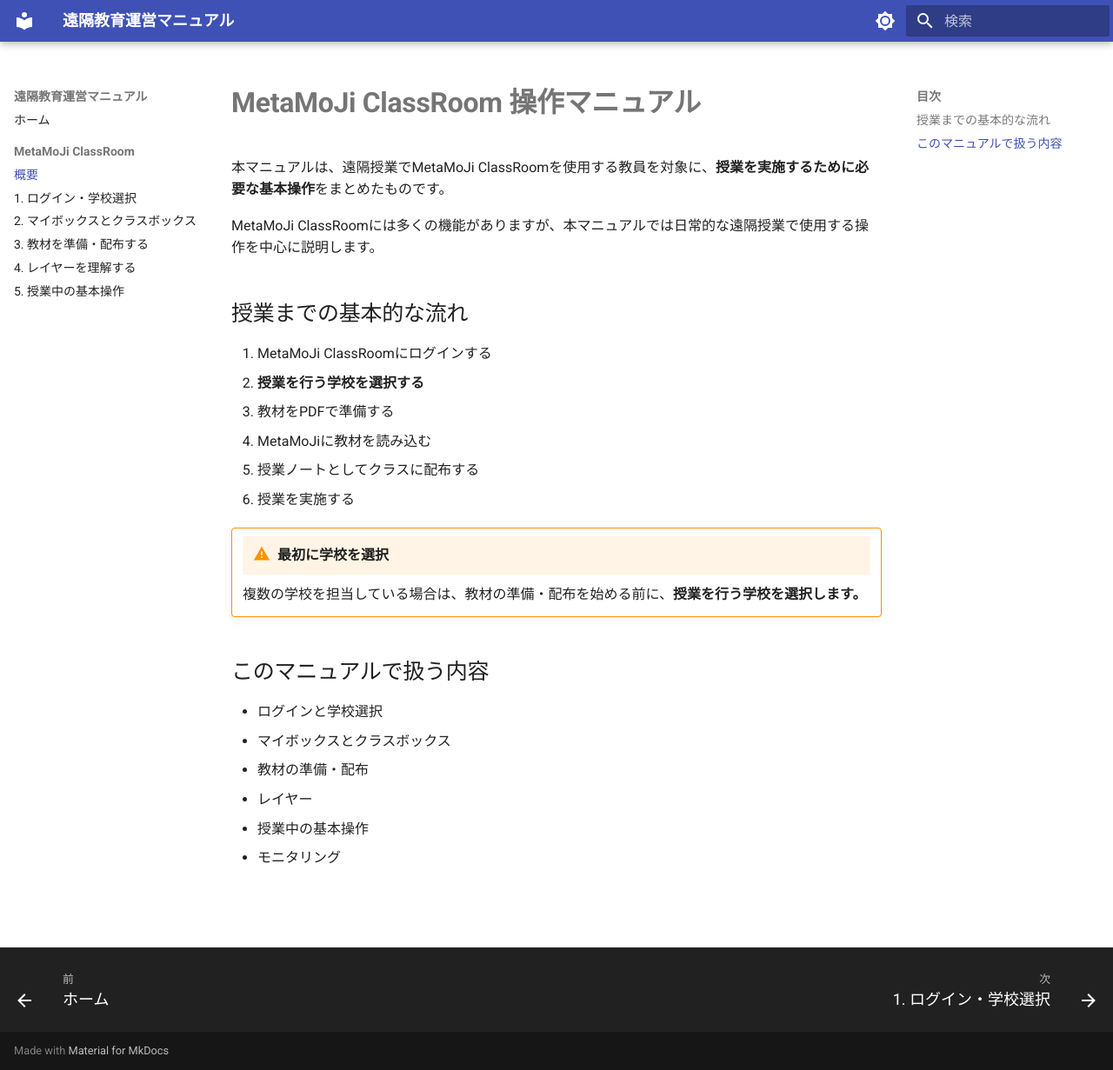
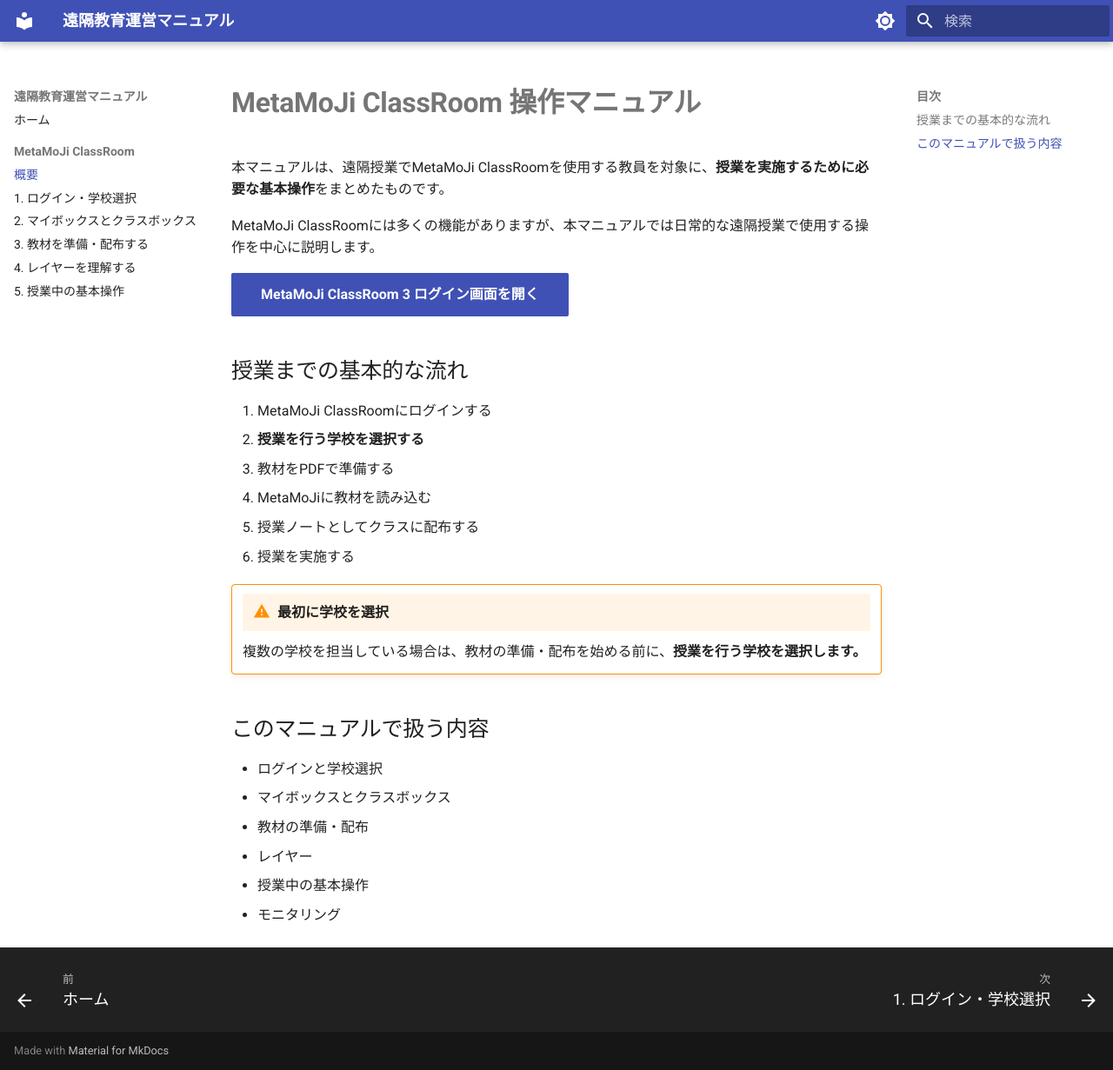
Before and after one commit to a-recs/remote-manual, an MkDocs documentation site: the page built from docs/metamoji/index.md, in a window 1280 px wide and 1231 px high. Shown: the whole window at 87% size. Built offline with MkDocs 1.6.1 and Material for MkDocs 9.7.7, drawn with Linux system fonts in a browser that asks for light colours.

Commit message:
Add MetaMoJi login link to overview

```diff
--- a/docs/metamoji/index.md
+++ b/docs/metamoji/index.md
@@ -3,6 +3,8 @@
 本マニュアルは、遠隔授業でMetaMoJi ClassRoomを使用する教員を対象に、**授業を実施するために必要な基本操作**をまとめたものです。
 
 MetaMoJi ClassRoomには多くの機能がありますが、本マニュアルでは日常的な遠隔授業で使用する操作を中心に説明します。
+
+[MetaMoJi ClassRoom 3 ログイン画面を開く](https://classroom.metamoji.com/cr/){ .md-button .md-button--primary target="_blank" }
 
 ## 授業までの基本的な流れ
 
```
